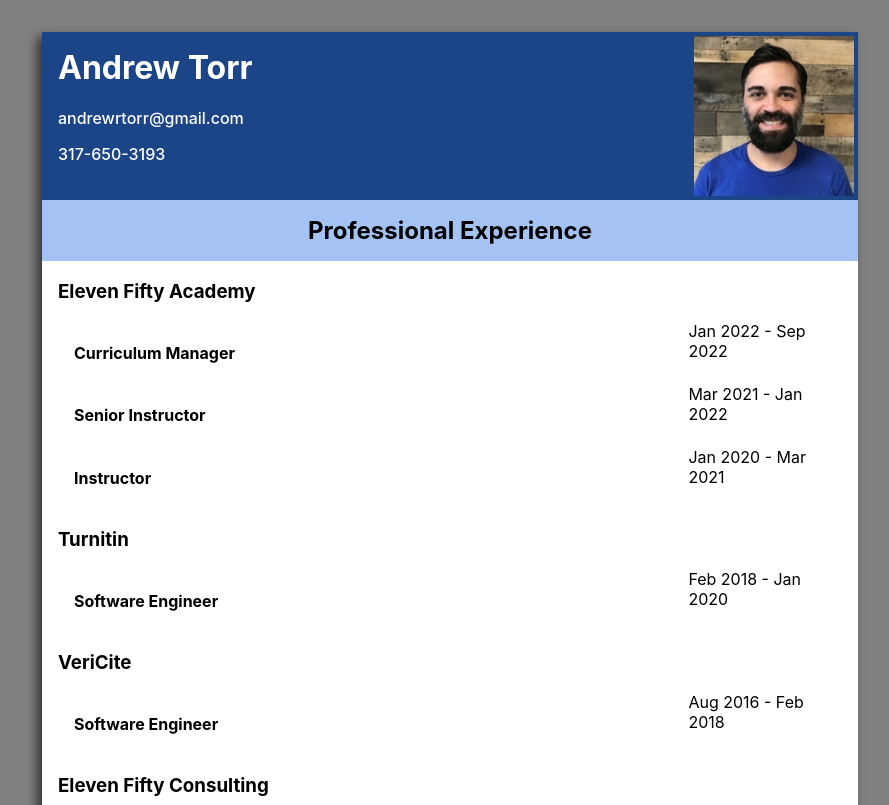
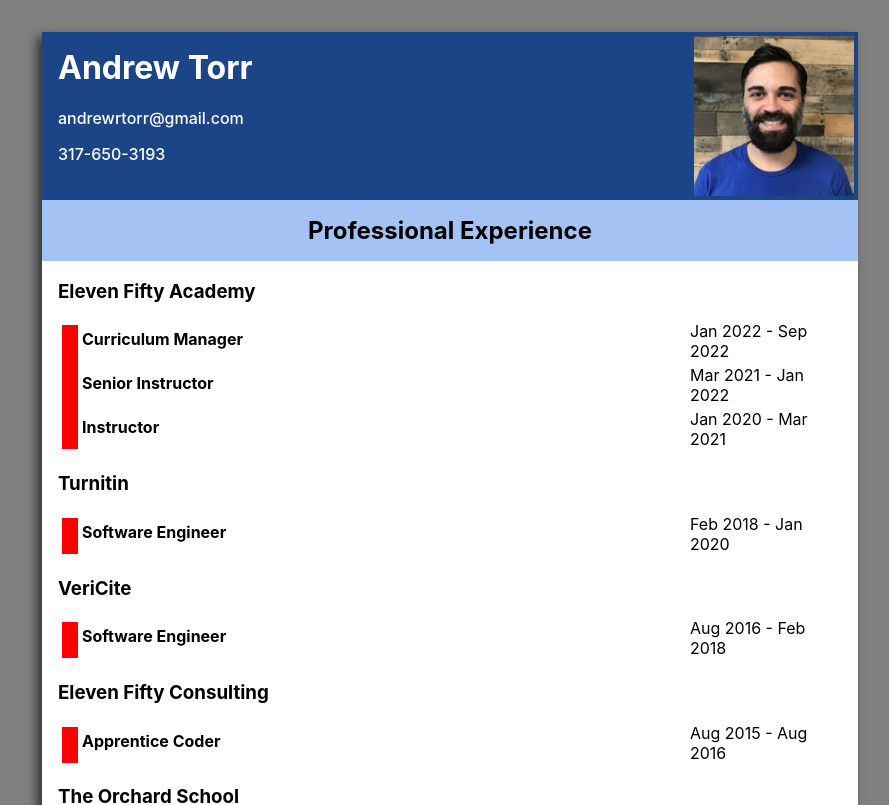
Before and after one commit to AndroidDoctorr/my-site-test, a React (Create React App) app: page / in a window 1280 px wide. Shown: the top 805 px of the page, without its empty margins (190-1079 px from the left). Built offline with nearby package versions, Linux system fonts and the light colour scheme.

Commit message:
added color bar css to experience component

```diff
--- a/src/components/Experience/Experience.css
+++ b/src/components/Experience/Experience.css
@@ -7,8 +7,15 @@
     padding: 0 1rem;
 }
 
+.experience-colorBar {
+    width: 1rem;
+    padding: 0.25rem;
+}
+
 .experience-color {
-    width: 1rem;
+    background-color: red;
+    width: 100%;
+    height: 100%;
 }
 
 .experience-roles {
@@ -24,7 +31,7 @@
 }
 
 .role-title {
-
+    margin: 0.5rem 0;
 }
 
 .role-duties {
--- a/src/components/Experience/Experience.js
+++ b/src/components/Experience/Experience.js
@@ -21,7 +21,9 @@
         <div className='experience'>
             <h3 className='experience-title'>{props.item.title}</h3>
             <div className='experience-body'>
-                <div className='experience-color'></div>
+                <div className='experience-colorBar'>
+                    <div className='experience-color'></div>
+                </div>
                 <div className='experience-roles'>
                     {props.item.roles.map(
                         role => { return Role({ role }) }
```
